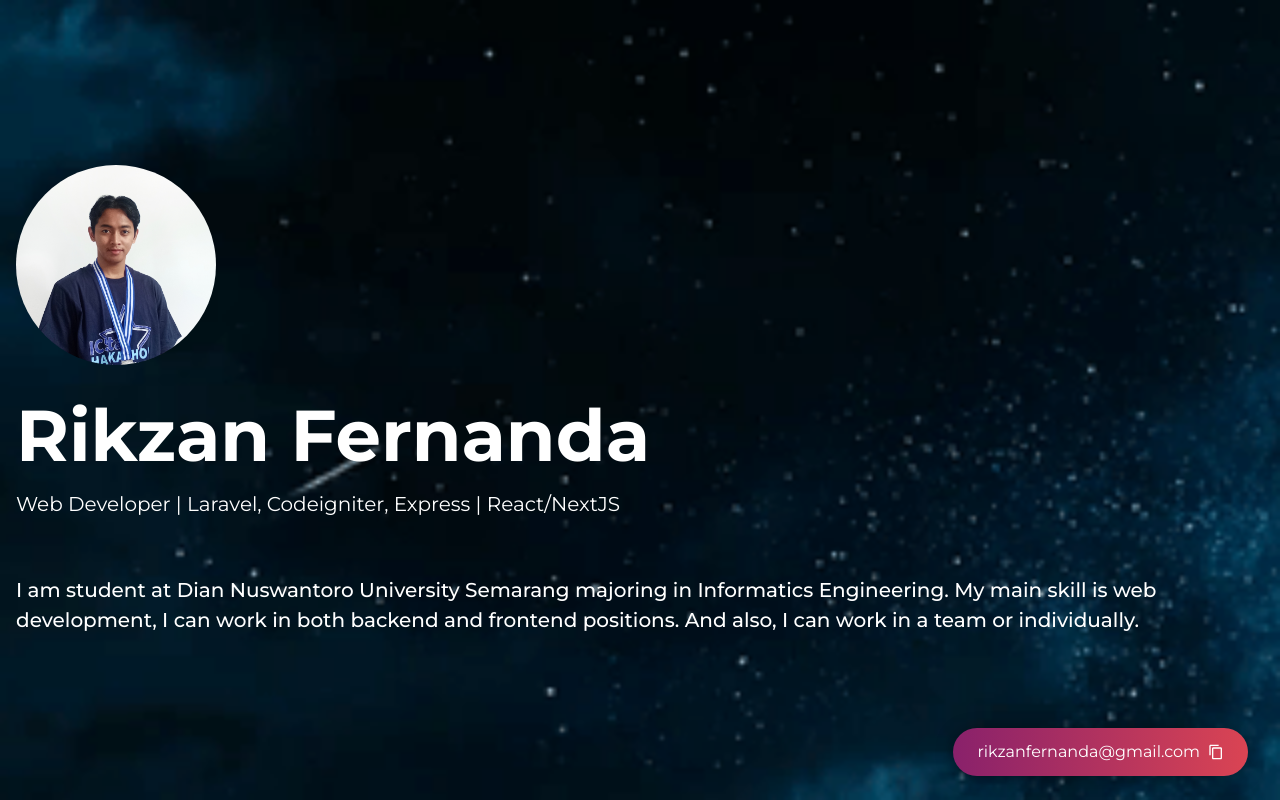
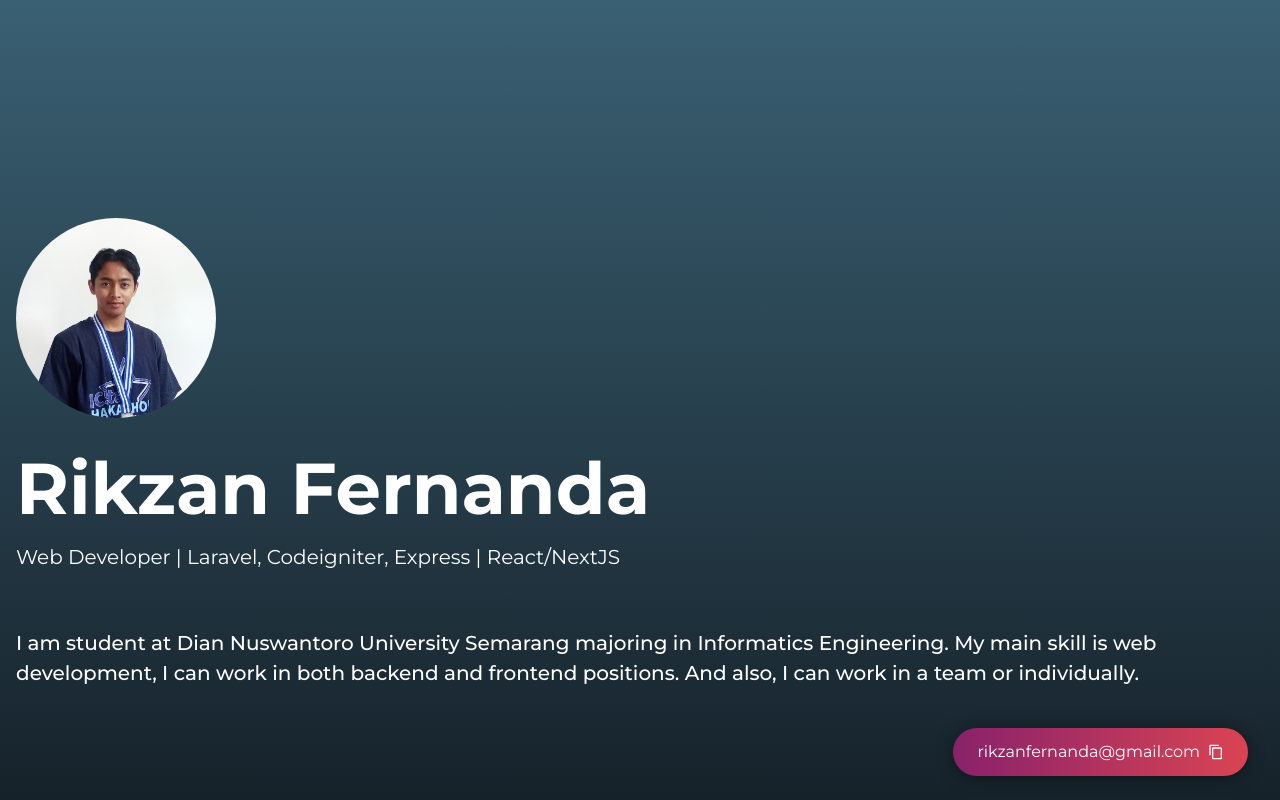
Before and after one commit to rikzanfernanda/portfolio-website, a React (Create React App) app: page / in a window 1280 px wide. Shown: the top 800 px of the page. Built offline with nearby package versions, Linux system fonts and the light colour scheme.

Commit message:
change hero to gradient color

```diff
--- a/src/components/Hero.jsx
+++ b/src/components/Hero.jsx
@@ -1,22 +1,27 @@
 import { Box, Container, Image, Text } from '@chakra-ui/react'
 import React from 'react'
 import ABOUT from '../constants/about'
-import HeroGif from '../assets/images/hero-gif.gif'
 
 const Hero = () => {
     return (
         <Box
             bgColor={'blackAlpha.50'}
             h={'100vh'}
-            bgImg={HeroGif}
+            background="linear-gradient(360deg, #16222a, #3a6073)"
             bgPos={'center'}
             bgAttachment={'fixed'}
             bgRepeat={'no-repeat'}
             bgSize={'cover'}
             display={'flex'}
-            justifyContent={'center'}
+            justifyContent={{
+                base: 'center',
+                md: 'flex-end'
+            }}
             color={'white'}
             flexDirection={'column'}
+            pb={{
+                md: 28
+            }}
         >
             <Container maxW={'container.xl'}>
                 <Box>
```
Also changed, not shown: src/assets/images/hero-gif.gif (deleted).
